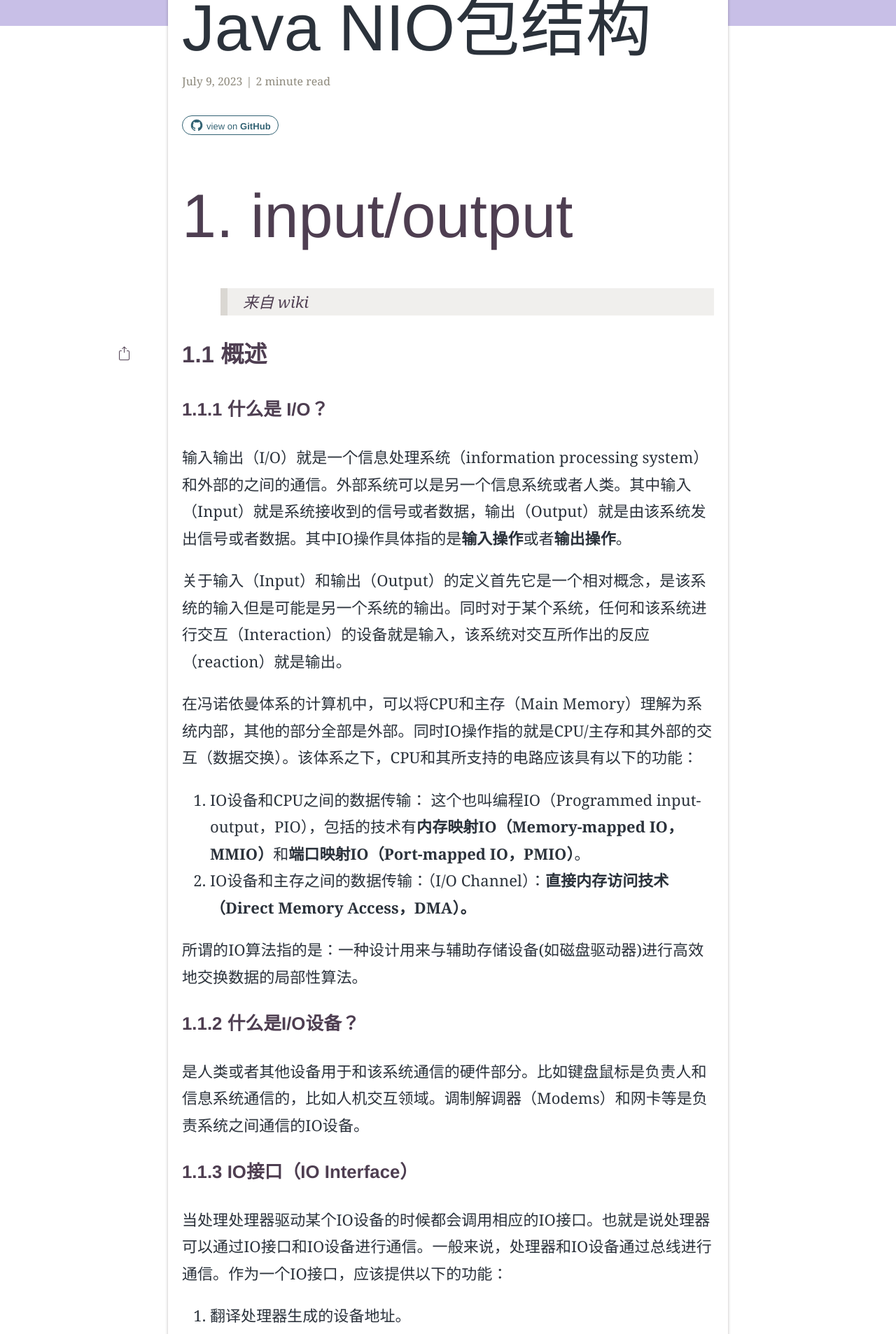
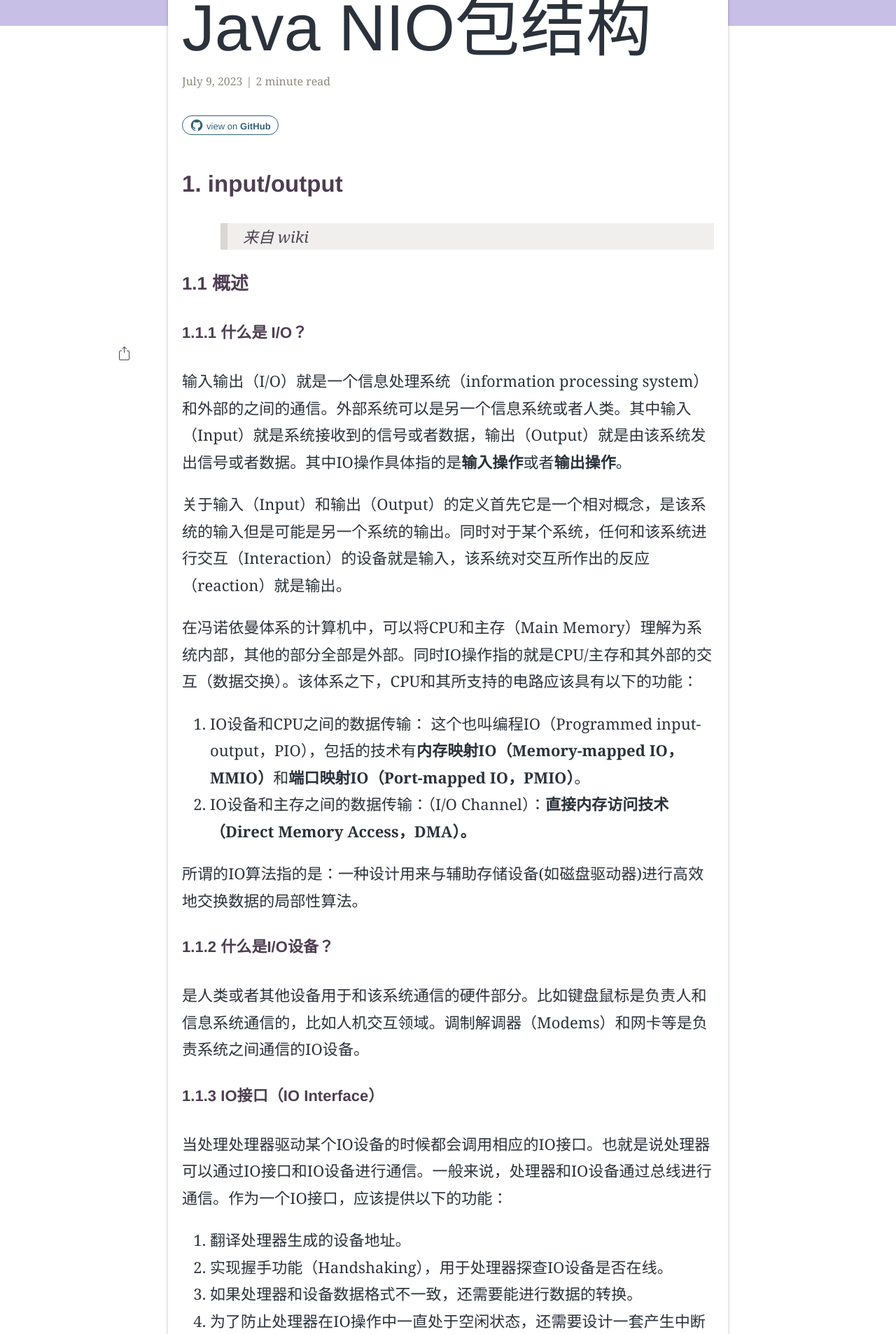
Before and after one commit to yinkang-sh/yinkang-blog, a Jekyll site: the page built from _posts/2023-07-09-java-nio.md, in a window 1280 px wide. Shown: the part 630-2537 px from the top of the page at 70% size. Built offline with Jekyll 4.4.1, drawn with Linux system fonts in a browser that asks for light colours; some web fonts are replaced.

Commit message:
标题调整

```diff
--- a/_posts/2023-07-09-java-nio.md
+++ b/_posts/2023-07-09-java-nio.md
@@ -12,13 +12,13 @@ github: yinkang-sh/yinkang-blog
 mathjax: yes
 ---
 
-# 1. input/output
+## 1. input/output
 
 > 来自 wiki
 
-## 1.1 概述
+### 1.1 概述
 
-### 1.1.1 什么是 I/O？
+#### 1.1.1 什么是 I/O？
 
 输入输出（I/O）就是一个信息处理系统（information processing system）和外部的之间的通信。外部系统可以是另一个信息系统或者人类。其中输入（Input）就是系统接收到的信号或者数据，输出（Output）就是由该系统发出信号或者数据。其中IO操作具体指的是**输入操作**或者**输出操作**。
 
@@ -31,11 +31,11 @@ mathjax: yes
 
 所谓的IO算法指的是：一种设计用来与辅助存储设备(如磁盘驱动器)进行高效地交换数据的局部性算法。
 
-### 1.1.2 什么是I/O设备？
+#### 1.1.2 什么是I/O设备？
 
 是人类或者其他设备用于和该系统通信的硬件部分。比如键盘鼠标是负责人和信息系统通信的，比如人机交互领域。调制解调器（Modems）和网卡等是负责系统之间通信的IO设备。
 
-### 1.1.3 IO接口（IO Interface）
+#### 1.1.3 IO接口（IO Interface）
 
 当处理处理器驱动某个IO设备的时候都会调用相应的IO接口。也就是说处理器可以通过IO接口和IO设备进行通信。一般来说，处理器和IO设备通过总线进行通信。作为一个IO接口，应该提供以下的功能：
 
@@ -53,13 +53,13 @@ mathjax: yes
 
 ---
 
-## 1.2 Channel I/O
+### 1.2 Channel I/O
 
 是一种高性能的IO架构，具有多种具体的实现。下面先介绍其架构，然后介绍几种具体的实现。其中该架构尤其适合于大型计算机（mainframe computer）。它的具体名称有：通道（Channel），I/O处理器（I/O Processor），I/O控制器（I/O Controller），I/O同步器（I/O Synchronizer），DMA控制器（DMA Controller）。
 
 该架构设计的初衷主要是解决I/O Bound。也就是解决IO设备和CPU的频繁交互从而导致的CPU闲置问题。具体的做法是将I/O任务的操作从CPU中卸载出来，使用专门的逻辑处理任务。
 
-### 1.2.1 架构
+#### 1.2.1 架构
 
 首先，Channel IO是一个拥有自身逻辑指令和内存的设备，可以独立处理IO任务。也就是说Channel IO中是具有独立的处理器的硬件设备。在某些计算机架构中，IO Channel还可以作为辅助处理器进行使用。
 
@@ -71,23 +71,23 @@ mathjax: yes
 
 从上面的流程中可以看出，Channel IO本质上是位于CPU和IO设备之间的一层硬件设备，该硬件设备具有独立的处理器，将本来需要CPU执行的逻辑委托给Channel IO中的处理器，从而将CPU在IO Bound中解放出来。同时在具体执行之前，CPU将为通道分配一片内存区域作为通道程序运行过程中的工作区域。
 
-### 1.2.2 实现
+#### 1.2.2 实现
 
 第一个Channel IO的实现是IBM 709中的Model 766 Data Synchronizer。这是世界上第一个通道控制器。
 
 ---
 
-## 1.3 Memory-mapped IO
+### 1.3 Memory-mapped IO
 
 首先该技术旨在实现设备和CPU之间的通信，简单说就是该技术将主存和IO设备的内存空间统一到相同的地址空间中，这样CPU就可以使用访问主存的指令去直接访问IO设备的内存。这样有助于降低CPU指令的复杂性。通过地址内存映射的方法，CPU就可以直接使用普通指令去访问设备。
 
-## 1.4 Port-mapped IO
+### 1.4 Port-mapped IO
 
 CPU使用专门为IO操作设计的指令去访问设备，比如在x86架构中的`in`和`out`指令。IO设备和主存之间是独立的地址空间，设备要么连接到CPU上的物理引脚或者直接连接到专用的IO总线中。
 
 本质上是通过特殊指令将IO设备中的数据和CPU中的专用寄存器进行数据交换，由此来实现CPU和设备之间的通信。
 
-## 1.5 Direct Memory Access
+### 1.5 Direct Memory Access
 
 DMA是计算机系统中的一个功能特性技术，该功能为允许某些硬件子系统在不适用CPU辅助的情况下直接和主存进行通信。使用了DMA功能的系统，在发起CPU在发起IO操作的时候，首先由CPU初始化操作，然后CPU便可以处理其他的任务了，当IO操作完成的时候，CPU会受到DMA控制器发出的中断信号，由此通知到CPU相关的信息。
 
@@ -114,9 +114,9 @@ DMA功能由主要两种形式：
 
 注意：对于有多级缓存的CPU，DMA功能可能导致缓存不一致的问题。
 
-# 2. java.nio包基本结构
+## 2. java.nio包基本结构
 
-## 2.1 java.nio和java.io的区别
+### 2.1 java.nio和java.io的区别
 
 1. 设计模式
 
@@ -146,7 +146,7 @@ Java IO由于其堵塞特性，不太适合于高并发，高性能的场景。
 
 Java NIO由于其非堵塞和选择器的特性，更适合高并发，高性能的场景。也就是可以利用到Channel IO的部分特性，来提高程序的性能。
 
-## 2.2 通道（Channel）
+### 2.2 通道（Channel）
 
 通道(Channel)：表示能执行IO操作的实体之间的**抽象连接**。这些实体包括文件/套接字等。通道的状态只能是`open`或者`closed`，同时所有的通道都是可中断的和异步可关闭的。
 
@@ -167,7 +167,7 @@ Java NIO由于其非堵塞和选择器的特性，更适合高并发，高性能
 
 后续所有的具体通道，都是以上通道特性的组合。
 
-### 2.2.1 文件通道
+#### 2.2.1 文件通道
 
 和文件进行连接的通道有两种：`java.nio.channels.FileChannel`和`java.nio.channels.AsynchronousFileChannel`。
 
@@ -177,7 +177,7 @@ Java NIO由于其非堵塞和选择器的特性，更适合高并发，高性能
 
 `AsynchronousFileChannel`是`AsynchronousChannel`的子类，因此支持非堵塞操作。该包中非堵塞操作的基本模式在`java.nio.channels.AsynchronousFileChannel`的Specification中进行了规范。
 
-### 2.2.2 网络通道
+#### 2.2.2 网络通道
 
 首先该报中的网络通道均是基于套接字模型的，而套接字有两种类型：
 
@@ -196,7 +196,7 @@ Java NIO由于其非堵塞和选择器的特性，更适合高并发，高性能
 
 最后，关于异步套接字通道，二者均实现了`NetworkChannel`接口，但是客户端的`AsynchronousSocketChannel`实现的异步接口是`AsynchronousByteChannel`。服务端的`AsynchronousServerSocketChannel`实现的异步接口是`AsynchronousChannel`。
 
-### 2.2.3 管道通道
+#### 2.2.3 管道通道
 
 管道通道只有两种类型，源头通道（source）和目标通道（sink）。二者均继承了`java.nio.channels.spi.AbstractSelectableChannel`类，因此是可选择通道，可以被选择器复用。
 
@@ -204,7 +204,7 @@ Java NIO由于其非堵塞和选择器的特性，更适合高并发，高性能
 
 目标通道（sink）：也就是从管道中读取数据，`java.nio.channels.Pipe.SourceChannel`实现了`ScatteringByteChannel`接口，支持将数据按照顺序从通道中写入到多个主存缓冲中。
 
-## 2.3 选择器（Selector）
+### 2.3 选择器（Selector）
 
 选择器（Selector）：可选择通道的多路复用器，或者成为数据选择器。
 
@@ -212,7 +212,7 @@ Java NIO由于其非堵塞和选择器的特性，更适合高并发，高性能
 
 类声明：`public abstract class Selector implements Closeable`。
 
-### 2.3.1 什么是Selector？
+#### 2.3.1 什么是Selector？
 
 Selector是可选择通道的多路复用器，也可以成为数据选择器。同时在Channel IO架构中也成为通道控制器。接下来我们从多路复用器的角度来理解选择器。
 
@@ -224,11 +224,11 @@ Selector是可选择通道的多路复用器，也可以成为数据选择器。
 
 接下来我们将首先介绍选择器的创建，可选择通道的注册/注销，选择操作以及选择器的并发问题。
 
-### 2.3.2 选择器的创建
+#### 2.3.2 选择器的创建
 
 选择器只能通过`java.nio.channels.spi.SelectorProvider`对象的`openSelector`方法进行创建。`Selector`类中静态方法`open`可以使用系统默认的`SelectorProvider`创建选择器。同时也可以使用自定义的 provider 去创建。一般来说，JVM中都有一个系统级的默认Provider。选择器在`close`方法调用完成之后，均处于打开状态。新创建的选择器三个令牌集合都是空的。
 
-### 2.3.3 通道的注册/注销
+#### 2.3.3 通道的注册/注销
 
 一个可选择通道在选择器中注册之后，将以`SelectionKey`对象的方式存在。一个选择器维护以下三个令牌集合（key set）：
 
@@ -240,7 +240,7 @@ Selector是可选择通道的多路复用器，也可以成为数据选择器。
 
 首先是关于通道的注册操作`register`，该操作会生成一个相应的令牌（SelectionKey）并且添加到`key set`中。如果一个令牌被取消（可能是通道被关闭或者手动调用`cancel`方法）那么首先直接将该令牌添加到`cancelled-key set`中，然后在下一次的选择操作中注销通道并且将从所有选择器的`key set`中删除。
 
-### 2.3.4 选择操作
+#### 2.3.4 选择操作
 
 行为：向底层操作系统查询已经注册通道及其相关IO操作的就绪状态，并且更新就绪状态。有两种形式：
 
@@ -267,7 +267,7 @@ Selector是可选择通道的多路复用器，也可以成为数据选择器。
    1. 如果当前就绪令牌的操作掩码包含超过一种操作，，那么`action`将被调用多次。同时在多次的调用中令牌的操作掩码将被修改成其就绪操作掩码的子集，同时为了防止漏操作和重复操作，在相同的选择操作中，令牌修改的操作掩码将绝不会包含之前已经使用过的操作位。
 3. 如果在第二步运行的过程中有任何的令牌被加入到了`cancelled-key set`中，那他们将在下一个选择操作中的第一步处理。
 
-### 2.3.5 异步
+#### 2.3.5 异步
 
 > 本质上是如何在使用该对象时保证线程安全。
 
@@ -287,11 +287,11 @@ Selector是可选择通道的多路复用器，也可以成为数据选择器。
   * 调用了选择器的`close`方法。
   * 该线程调用了堵塞线程的`interrupt`方法，这种情况下该线程被设置位中断状态，并且调用选择器的`wakeup`方法。
 
-## 2.4 缓冲（Buffer）
+### 2.4 缓冲（Buffer）
 
 > **线程不安全！**
 
-### 2.4.1 java.nio.Buffer
+#### 2.4.1 java.nio.Buffer
 
 实现了`Comparable<Buffer>`接口，并且是所有Buffer基类，作为基本数据类型的容器（数据缓冲区）。下面介绍Buffer中的基本参数。
 
@@ -322,7 +322,7 @@ Selector是可选择通道的多路复用器，也可以成为数据选择器。
 
 Buffer中的大部分方法都支持链式调用。
 
-### 2.4.2 直接缓冲（Direct Buffer）
+#### 2.4.2 直接缓冲（Direct Buffer）
 
 直接缓冲是在原生的操作系统内存中，而不是在JVM中。
 
@@ -343,7 +343,7 @@ Buffer中的大部分方法都支持链式调用。
 1. ByteBuffer.allocateDirect 即可创建一个之间缓冲。
 2. 其他类型的直接缓冲，则可以在Direct ByteBuffer的基础上的`asXXXBuffer`来创建各种类型的视图获得。
 
-### 2.4.3 字节缓冲
+#### 2.4.3 字节缓冲
 
 `java.nio.ByteBuffer`
 
@@ -355,7 +355,7 @@ Buffer中的大部分方法都支持链式调用。
 
 有一个直接子类：`java.nio.MappedByteBuffer` 是文件内存映射，可以将一个直接内存映射到文件的部分区域，也就是锁部分文件。这对大型文件的读取和分析比较有用。通过`FileChannel.map`方法能创建该Buffer。
 
-### 2.4.4 字符缓冲
+#### 2.4.4 字符缓冲
 
 `java.nio.CharByte`
 
@@ -363,7 +363,7 @@ Buffer中的大部分方法都支持链式调用。
 
 该Buffer的独特之处在于虽然是字符缓冲区，但是也可以直接读写字符序列（字符数组/String/CharBuffer）等数据。其本质上是一个可追加地可读字符序列。
 
-### 2.4.5  基本数据类型缓冲
+#### 2.4.5  基本数据类型缓冲
 
 其他基本数据类型的缓冲API基本上就是：
 
@@ -379,7 +379,7 @@ Buffer中的大部分方法都支持链式调用。
 
 `DoubleBuffer/FloatBuffer/ShortBuffer/IntBuffer/LongBuffer`。
 
-## 2. 5 编码集（Charset）
+### 2. 5 编码集（Charset）
 
 核心类:
 
@@ -399,7 +399,7 @@ Buffer中的大部分方法都支持链式调用。
 
 > 遇到编解码错误时可以采用的操作，比如报告错误/忽略错误/替换错误。
 
-### 2.5.1 Charset
+#### 2.5.1 Charset
 
 实现接口：`java.lang.Comparable<T>`
 
@@ -409,10 +409,10 @@ Buffer中的大部分方法都支持链式调用。
 
 可以通过SPI（Service-provider interface）的方法添加字符集。
 
-### 2.5.2 CharsetDecoder
+#### 2.5.2 CharsetDecoder
 
 依附于某个字符集对象，依照该字符集提供解码服务。
 
-### 2.5.3 CharsetEncoder
+#### 2.5.3 CharsetEncoder
 
 依附于某个字符集对象，依照该字符集提供编码服务。
```
Also changed, not shown: other parts of _posts/2023-07-09-java-nio.md (+1 -1 lines).
